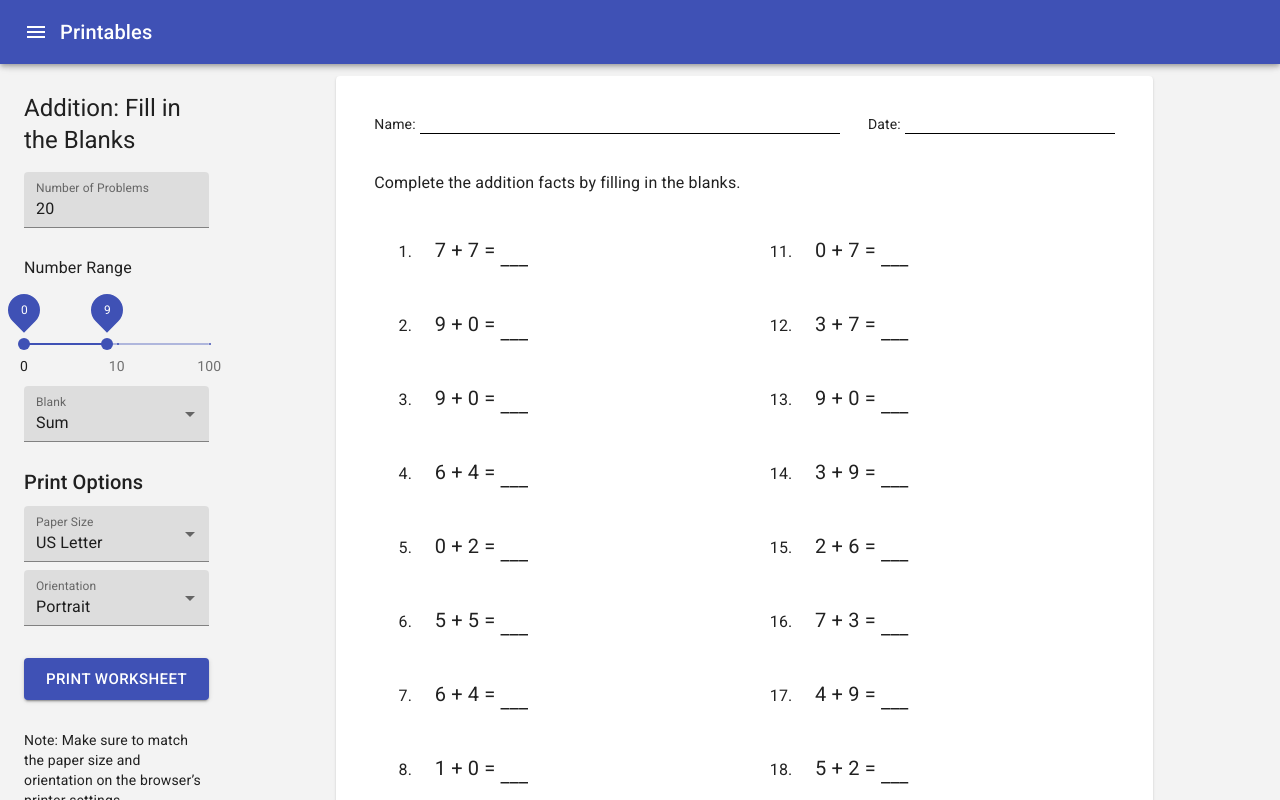
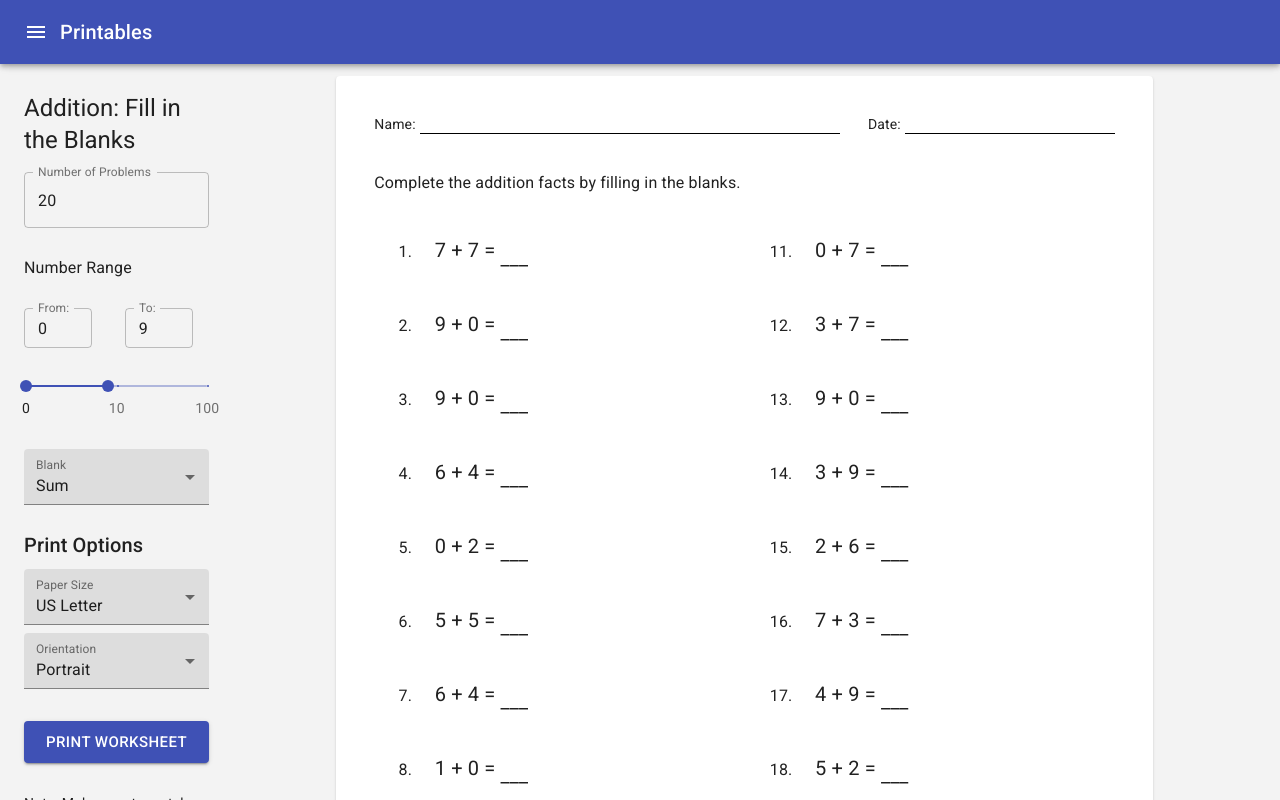
Before and after one commit to brainchild-projects/printables, a React (Create React App) app: page /addition-fill-the-blanks in a window 1280 px wide. Shown: the top 800 px of the page. Built offline with nearby package versions, Linux system fonts and the light colour scheme.

Commit message:
fix: testing errors for number slider

```diff
--- /dev/null
+++ b/src/components/forms/NumberRangeSlider.css
@@ -0,0 +1,21 @@
+.hidden-spinners {
+  -moz-appearance: textfield;
+}
+
+.hidden-spinners::-webkit-outer-spin-button,
+.hidden-spinners::-webkit-inner-spin-button
+{
+  -webkit-appearance: none;
+  margin: 0;
+}
+
+.hidden-spinners:hover,
+.hidden-spinners:focus {
+  -moz-appearance: auto;
+}
+
+.hidden-spinners-active::-webkit-outer-spin-button,
+.hidden-spinners-active::-webkit-inner-spin-button {
+  -webkit-appearance: inner-spin-button !important;
+  margin: initial;
+}
--- a/src/components/forms/NumberRangeSlider.tsx
+++ b/src/components/forms/NumberRangeSlider.tsx
@@ -1,6 +1,9 @@
 /* eslint-disable react/destructuring-assignment */
-import { Slider } from '@material-ui/core';
-import React from 'react';
+import {
+  Slider, Typography, makeStyles, Grid, Input, FormControl, InputLabel, TextField,
+} from '@material-ui/core';
+import React, { ChangeEvent, useEffect, useRef } from 'react';
+import './NumberRangeSlider.css';
 
 const valueScale = (x: number): number => {
   if (x < 11) {
@@ -16,6 +19,27 @@ const valueDescale = (x: number): number => {
   return x;
 };
 
+const useStyles = makeStyles((theme) => ({
+  root: {
+    width: '100%',
+    paddingBottom: theme.spacing(2),
+  },
+  label: {
+    margin: '20px 0 20px',
+  },
+  inputGrid: {
+    justifyContent: 'space-between',
+  },
+  input: {
+    // width: 42,
+  },
+  slider: {
+    marginTop: 20,
+    width: 'calc(100% - 4px)',
+    marginLeft: 2,
+  },
+}));
+
 interface Range {
   from: number;
   to: number;
@@ -24,20 +48,153 @@ interface Range {
 export type NumberRangeChangeCallback = (event: React.ChangeEvent<unknown>, value: Range) => void;
 
 interface NumberRangeSliderProps extends Range {
+  label: string;
+  id: string;
   onChange: NumberRangeChangeCallback;
-  'aria-labelledby': string;
-  'data-cy'?: string;
+  'data-test'?: string;
 }
 
+type ChangeHanlder = (event: ChangeEvent<unknown>, value: number | number[]) => void;
+type InputChangeCallback = (value: number) => Range;
+type InputChangeHandler = (event: ChangeEvent<HTMLInputElement>) => void;
+type InputChangeHandlerBuilder = (callback: InputChangeCallback) => InputChangeHandler;
+
 function NumberRangeSlider(options: NumberRangeSliderProps): JSX.Element {
-  const { from, to, onChange } = options;
+  const classes = useStyles();
+  const {
+    from, to, label, onChange, id,
+  } = options;
+  const labelId = `${id}-label`;
+  const changeHandler: ChangeHanlder = (event, value) => {
+    const [rangeFrom, rangeTo] = value as number[];
+    const calcFrom = valueScale(rangeFrom);
+    const calcTo = valueScale(rangeTo);
+    if ((calcFrom !== from || calcTo !== to) && (calcFrom <= calcTo)) {
+      onChange(event, { from: calcFrom, to: calcTo });
+    }
+  };
+
+  const handleInputChange: InputChangeHandlerBuilder = (callback) => (event) => {
+    const { value } = event.target;
+    if (value !== '') {
+      const updated = callback(Number.parseInt(value, 10));
+      if (updated.from <= updated.to) {
+        onChange(event, updated);
+      }
+    }
+  };
+
+  const handleInputFromChange = handleInputChange((value) => ({
+    from: value, to,
+  }));
+
+  const handleInputToChange = handleInputChange((value) => ({
+    from, to: value,
+  }));
+
+  const setInputActive: EventListener = (event) => {
+    const input = event.target as HTMLInputElement;
+    input.classList.add('hidden-spinners-active');
+  };
+
+  const setInputInActive: EventListener = (event) => {
+    const input = event.target as HTMLInputElement;
+    if (input !== document.activeElement) {
+      input.classList.remove('hidden-spinners-active');
+    }
+  };
+
+  const ref = useRef<HTMLDivElement | null>(null);
+  useEffect(() => {
+    const root = ref.current;
+    if (root !== null) {
+      const inputs = root.querySelectorAll('.hidden-spinners');
+      inputs.forEach((element) => {
+        const input = element as HTMLInputElement;
+        input.addEventListener('mouseover', setInputActive);
+        input.addEventListener('focus', setInputActive);
+        input.addEventListener('mouseleave', setInputInActive);
+        input.addEventListener('blur', setInputInActive);
+      });
+    }
+
+    return () => {
+      if (root !== null) {
+        const inputs = root.querySelectorAll('.hidden-spinners');
+        inputs.forEach((element) => {
+          const input = element as HTMLInputElement;
+          input.removeEventListener('mouseover', setInputActive);
+          input.removeEventListener('focus', setInputActive);
+          input.removeEventListener('mouseleave', setInputInActive);
+          input.removeEventListener('blur', setInputInActive);
+        });
+      }
+    };
+  });
+
   return (
+    <div className={classes.root} ref={ref}>
+      <Typography
+        id={labelId}
+        className={classes.label}
+      >
+        { label }
+      </Typography>
+
+      <Grid container spacing={2} alignItems="center" className={classes.inputGrid}>
+        <Grid item xs={6}>
+          <FormControl>
+            <TextField
+              id={`${id}-from`}
+              value={from}
+              name="rangeFrom"
+              margin="dense"
+              onChange={handleInputFromChange}
+              type="number"
+              label="From:"
+              variant="outlined"
+              size="small"
+              inputProps={{
+                step: 1,
+                min: 0,
+                max: 100,
+                type: 'number',
+                className: `${classes.input} hidden-spinners`,
+              }}
+            />
+          </FormControl>
+        </Grid>
+        <Grid item xs={6}>
+          <FormControl>
+            <TextField
+              id={`${id}-to`}
+              value={to}
+              name="rangeTo"
+              margin="dense"
+              onChange={handleInputToChange}
+              type="number"
+              label="To:"
+              variant="outlined"
+              size="small"
+              inputProps={{
+                step: 1,
+                min: 0,
+                max: 100,
+                type: 'number',
+                className: `${classes.input} hidden-spinners`,
+              }}
+            />
+          </FormControl>
+        </Grid>
+      </Grid>
       <Slider
         value={[valueDescale(from), valueDescale(to)]}
+        className={classes.slider}
+        aria-labelledby={labelId}
         min={0}
         step={1}
         max={20}
-      data-cy={options['data-cy']}
+        data-test={options['data-test']}
         marks={[
           {
             value: 0,
@@ -53,17 +210,10 @@ function NumberRangeSlider(options: NumberRangeSliderProps): JSX.Element {
           },
         ]}
         scale={valueScale}
-      onChange={(event, value) => {
-        const [rangeFrom, rangeTo] = value as number[];
-        const calcFrom = valueScale(rangeFrom);
-        const calcTo = valueScale(rangeTo);
-        if (calcFrom !== from || calcTo !== to) {
-          onChange(event, { from: calcFrom, to: calcTo });
-        }
-      }}
-      valueLabelDisplay="on"
-      aria-labelledby={options['aria-labelledby']}
+        onChange={changeHandler}
+        valueLabelDisplay="off"
       />
+    </div>
   );
 }
 
--- a/src/pages/additionFillTheBlanks/CustomizeAftbForm.tsx
+++ b/src/pages/additionFillTheBlanks/CustomizeAftbForm.tsx
@@ -1,8 +1,6 @@
 /* eslint-disable jsx-a11y/label-has-associated-control */
 import React, { useState, ChangeEvent } from 'react';
-import {
-  Select, TextField, Typography,
-} from '@material-ui/core';
+import { Select, TextField } from '@material-ui/core';
 import CustomizeForm from '../../components/forms/CustomizeForm';
 import AftbData, { BlankPositionStrategy } from './AftbData';
 import FieldSet from '../../components/forms/FieldSet';
@@ -41,6 +39,8 @@ const CustomizeAftbForm = ({
   };
 
   const updateData = (updated: AftbData): void => {
+    // eslint-disable-next-line no-debugger
+    debugger;
     const error = validate(updated);
     if (error !== errorMessage) {
       setErrorMessage(error);
@@ -84,23 +84,18 @@ const CustomizeAftbForm = ({
             shrink: true,
           }}
           fullWidth
-          variant="filled"
+          variant="outlined"
           value={numberOrEmpty(data.problems)}
           onChange={changeHandler('problems')}
         />
       </FieldSet>
       <FieldSet>
-        <Typography
-          id="single-range-slider"
-          style={{ margin: '20px 0 50px' }}
-        >
-          Number Range
-        </Typography>
         <NumberRangeSlider
+          label="Number Range"
           from={data.rangeFrom}
           to={data.rangeTo}
-          aria-labelledby="single-range-slider"
-          data-cy="single-range-slider"
+          id="single-range-slider"
+          data-test="single-range-slider"
           onChange={(event, { from, to }) => {
             updateData({
               ...data,
```
Also changed, not shown: 2 other files (tests, documents, lock files or other folders). Lines whose indentation alone changed are shown as unchanged.
